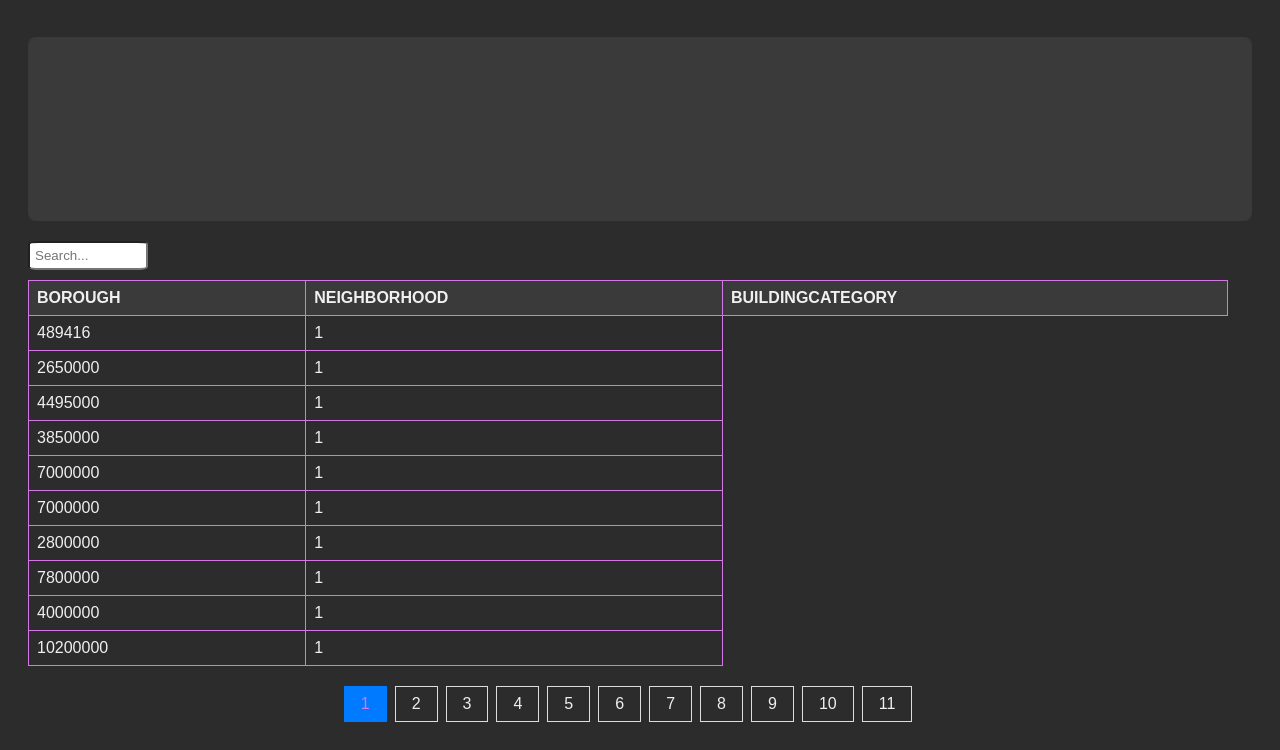
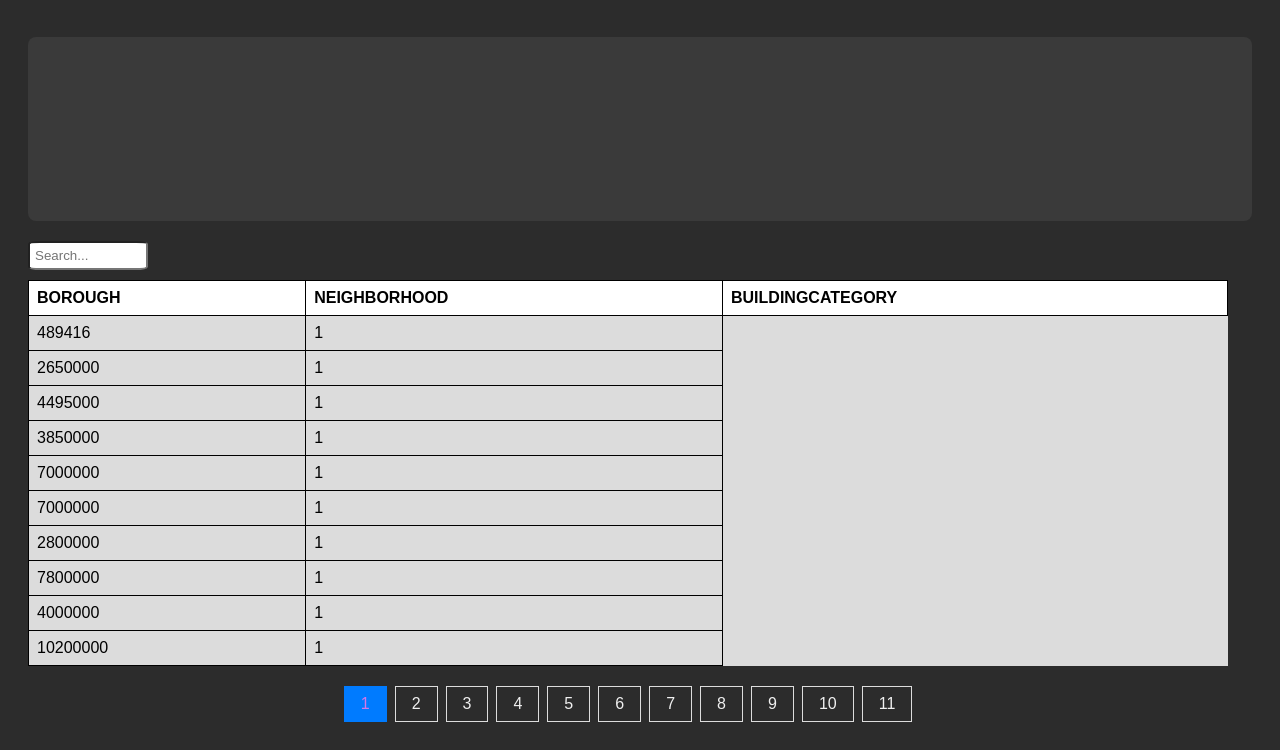
Before and after one commit to Ame0thyst/Dashboard-DA, a plain HTML site: page dashboard/dashboard.html in a window 1280 px wide. Shown: the part 1366-2116 px from the top of the page. Drawn offline with nearby package versions, Linux system fonts and the light colour scheme.

Commit message:
perbaiki style table

```diff
--- a/dashboard/styles.css
+++ b/dashboard/styles.css
@@ -73,17 +73,19 @@ table {
   width: 100%;
   border-collapse: collapse;
   margin-bottom: 20px;
+  color: black; /* Table text color */
+  background-color: #ffffffd5;
 }
 
 th,
 td {
-  border: 1px solid #d577e7;
+  border: 1px solid #000000;
   padding: 8px;
   text-align: left;
 }
 
 th {
-  background-color: #3a3a3a;
+  background-color: #ffffff;
 }
 
 #pagination {
```
Also changed, not shown: dashboard/dashboard.html (+1 -1 lines).
